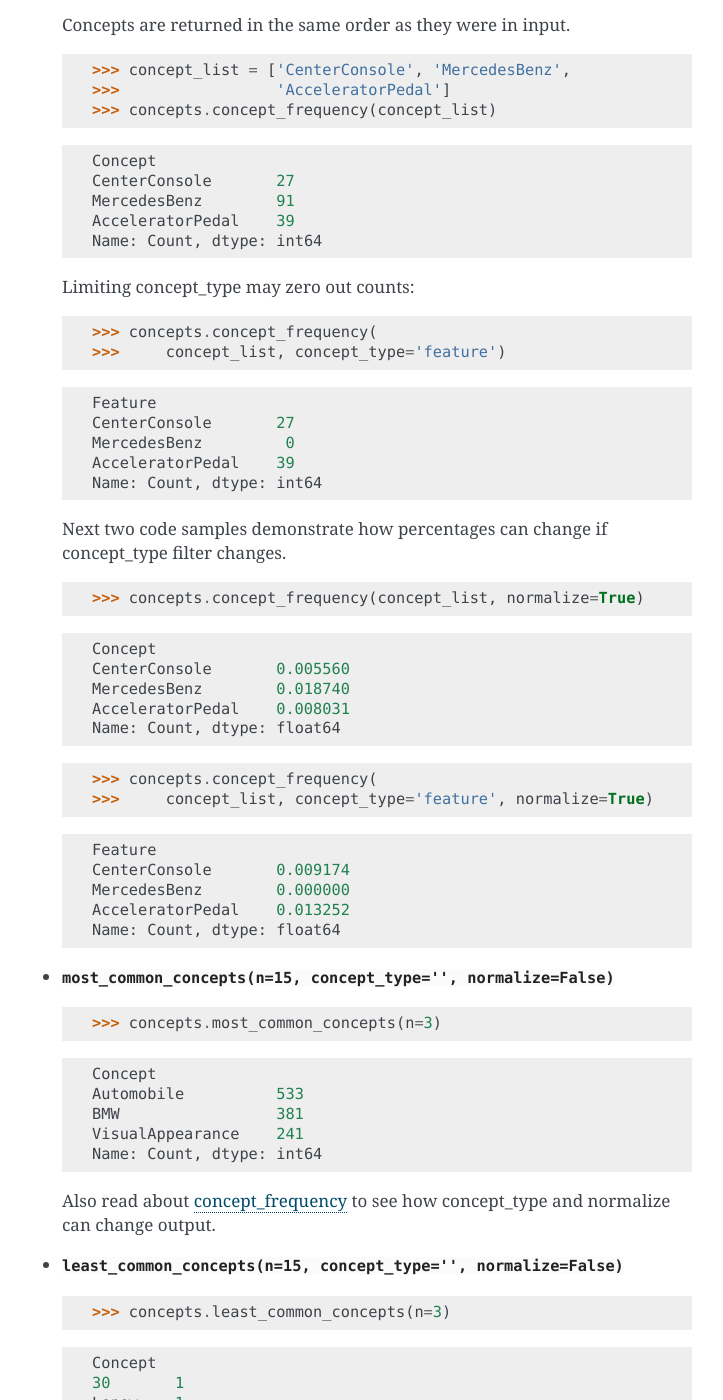
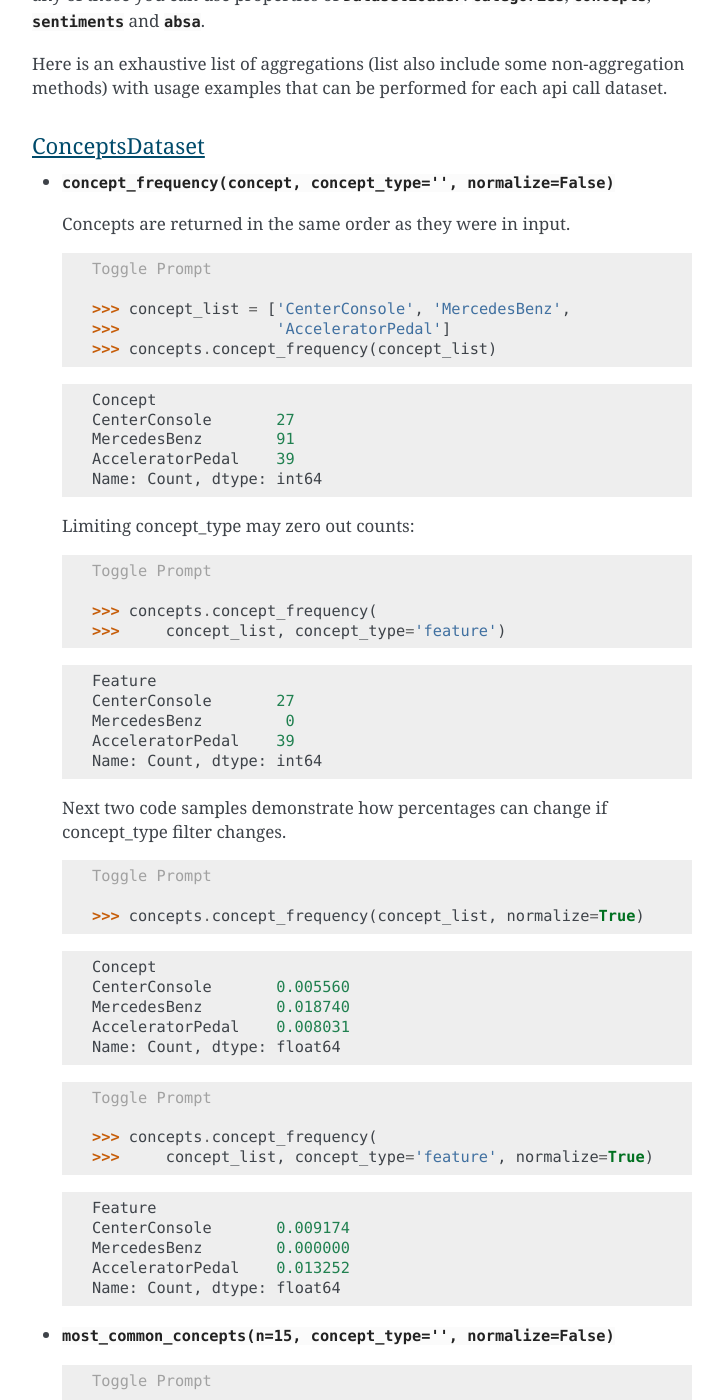
Before and after one commit to anacode/anacode-toolkit, a Sphinx documentation site: the page built from docs/source/intro.rst, in a window 1280 px wide and 1400 px high, scrolled down 7657 px. Shown: the whole window, without its empty margins (388-1111 px from the left). Built offline with Sphinx 7.4.7, drawn with Linux system fonts in a browser that asks for light colours; some of the changed text lies outside the part shown.

Commit message:
Python prompt is now toggable

```diff
--- /dev/null
+++ b/docs/source/_static/css/download_center.css
@@ -0,0 +1,12 @@
+div.code.python > .highlight > pre a,
+div.highlight-python > .highlight > pre a,
+div.code.python > .highlight > pre a:focus,
+div.highlight-python > .highlight > pre a:focus {
+    color: #a1a1a1;
+    text-decoration: none;
+}
+
+div.code.python > .highlight > pre a:hover,
+div.highlight-python > .highlight > pre a:hover {
+    color: #616161;
+}
--- /dev/null
+++ b/docs/source/_static/js/toggable_prompt.js
@@ -0,0 +1,8 @@
+$(document).ready(function() {
+    var link = '<a href="#" class="prompt-toggle">Toggle Prompt</a><br /><br />';
+    $(link).prependTo( $("div.code.python,div.highlight-python > .highlight > pre") );
+    $(".prompt-toggle").click(function (e) {
+        e.preventDefault();
+        $(this.parentElement).find("span.gp").toggle();
+    });
+});
--- a/docs/source/conf.py
+++ b/docs/source/conf.py
@@ -26,6 +26,10 @@
 # If your documentation needs a minimal Sphinx version, state it here.
 #
 # needs_sphinx = '1.0'
+
+def setup(app):
+    app.add_stylesheet('css/download_center.css')
+    app.add_javascript('js/toggable_prompt.js')
 
 # Add any Sphinx extension module names here, as strings. They can be
 # extensions coming with Sphinx (named 'sphinx.ext.*') or your custom
```
